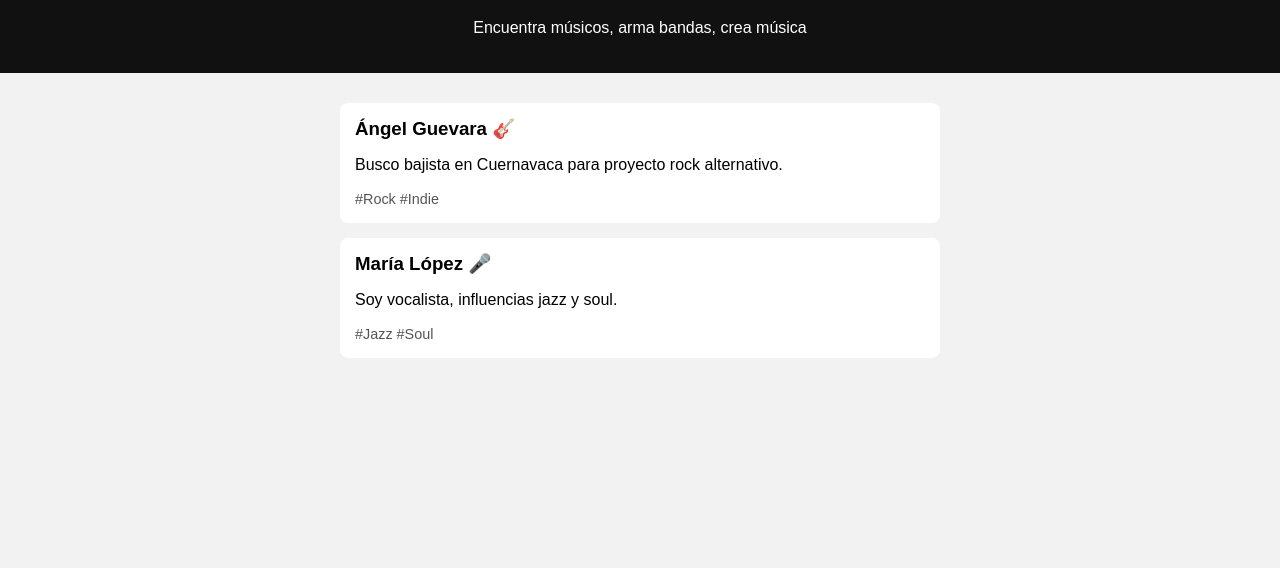
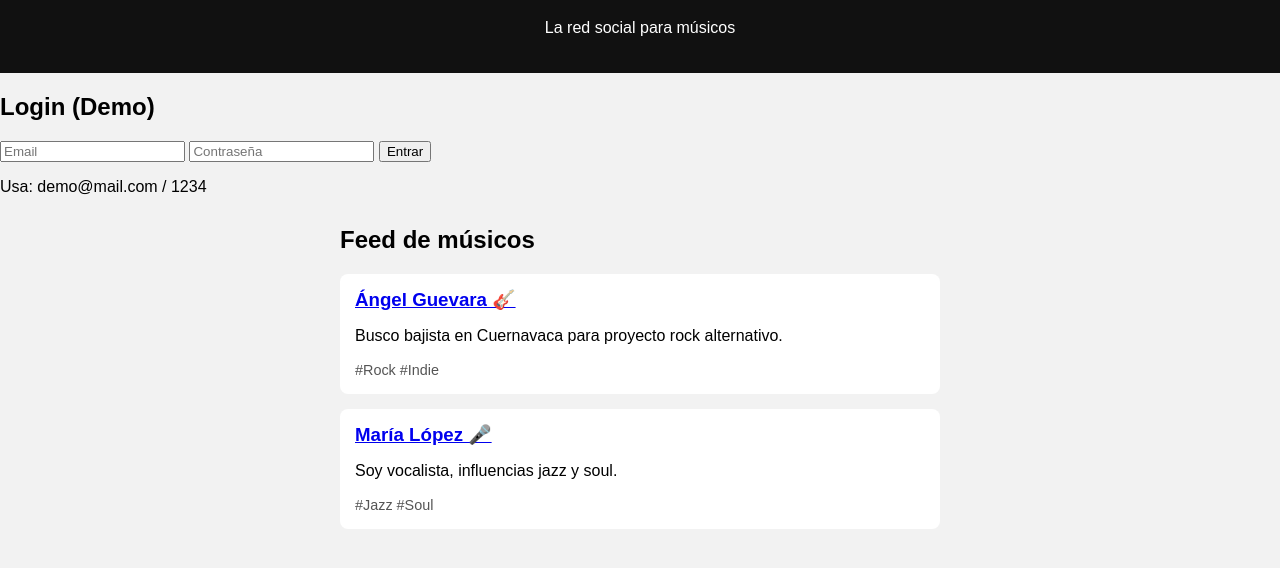
Before and after one commit to anguev/musicnet, a plain HTML site: page index.html in a window 1280 px wide. Shown: the part 82-650 px from the top of the page. Drawn offline with Linux system fonts and the light colour scheme.

Commit message:
Update index.html

```diff
--- a/index.html
+++ b/index.html
@@ -7,24 +7,39 @@
 </head>
 <body>
 
-<header>
+<header class="topbar">
   <h1>🎵 MusicNet</h1>
-  <p>Encuentra músicos, arma bandas, crea música</p>
+  <p>La red social para músicos</p>
 </header>
 
+<section class="login-box">
+  <h2>Login (Demo)</h2>
+  <input type="email" id="email" placeholder="Email">
+  <input type="password" id="password" placeholder="Contraseña">
+  <button onclick="login()">Entrar</button>
+  <p class="hint">Usa: demo@mail.com / 1234</p>
+</section>
+
 <main id="feed">
+  <h2>Feed de músicos</h2>
+
   <div class="post">
-    <h3>Ángel Guevara 🎸</h3>
+    <h3>
+      <a href="profile.html">Ángel Guevara 🎸</a>
+    </h3>
     <p>Busco bajista en Cuernavaca para proyecto rock alternativo.</p>
     <span>#Rock #Indie</span>
   </div>
 
   <div class="post">
-    <h3>María López 🎤</h3>
+    <h3>
+      <a href="profile.html">María López 🎤</a>
+    </h3>
     <p>Soy vocalista, influencias jazz y soul.</p>
     <span>#Jazz #Soul</span>
   </div>
 </main>
 
+<script src="app.js"></script>
 </body>
 </html>
```
